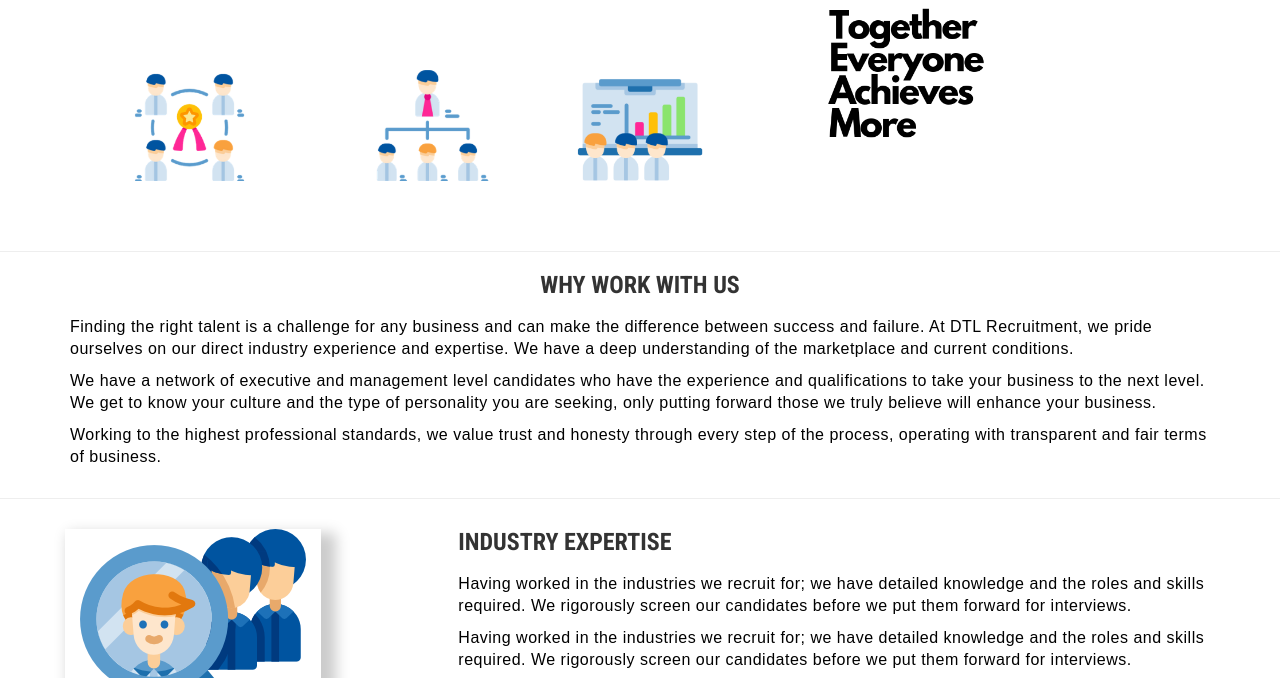
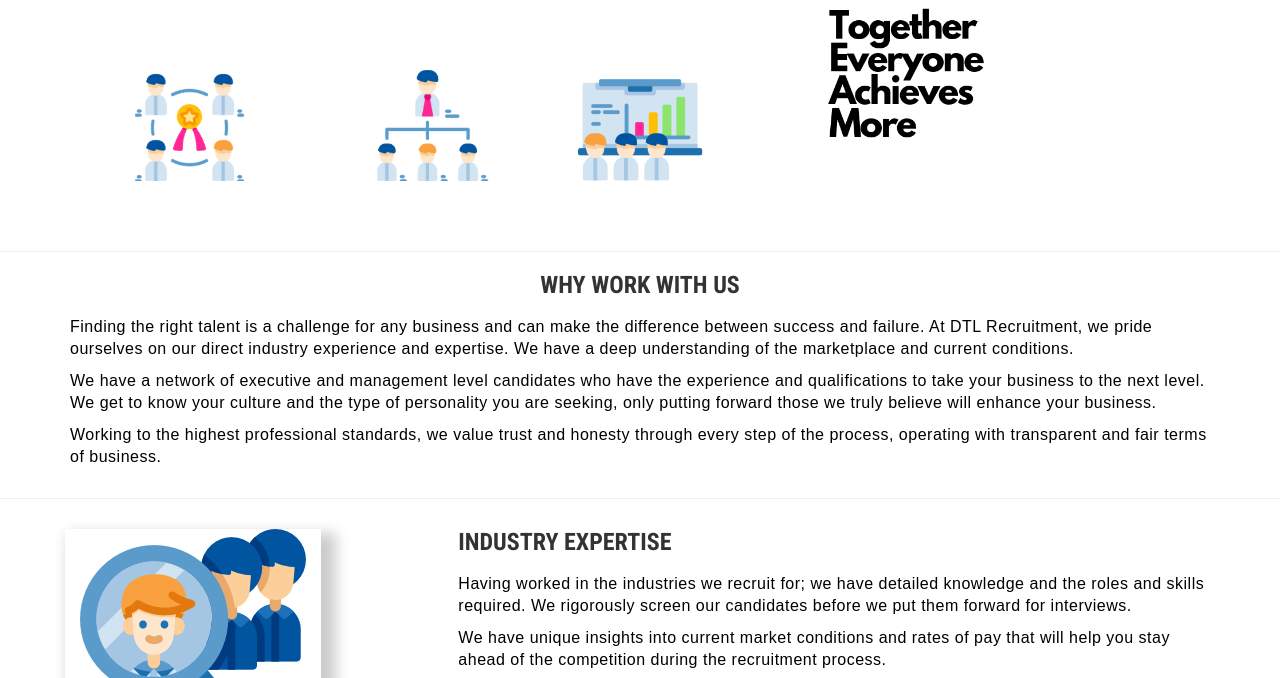
Before and after one commit to dthomaslomas/recruiter, a website: page findtalent.html in a window 1280 px wide. Shown: the part 90-768 px from the top of the page. Drawn offline with Linux system fonts and the light colour scheme; files whose address does not match are found by name; a web font is replaced by a local one.

Commit message:
changed repeated text on findtalent page

```diff
--- a/findtalent.html
+++ b/findtalent.html
@@ -184,7 +184,7 @@
                         Having worked in the industries we recruit for; we have detailed knowledge and the roles and skills required. We rigorously screen our candidates before we put them forward for interviews.
                     </p>
                     <p  class="wow fadeInUp" data-wow-delay=".7s" data-wow-duration="500ms">
-                        Having worked in the industries we recruit for; we have detailed knowledge and the roles and skills required. We rigorously screen our candidates before we put them forward for interviews.
+                        We have unique insights into current market conditions and rates of pay that will help you stay ahead of the competition during the recruitment process.
                     </p>
                     <p  class="wow fadeInUp" data-wow-delay=".7s" data-wow-duration="500ms">
                         By taking a partnership approach, we aim to deliver only the very best candidates for consideration, providing you with a first-class service from start to finish.
```
